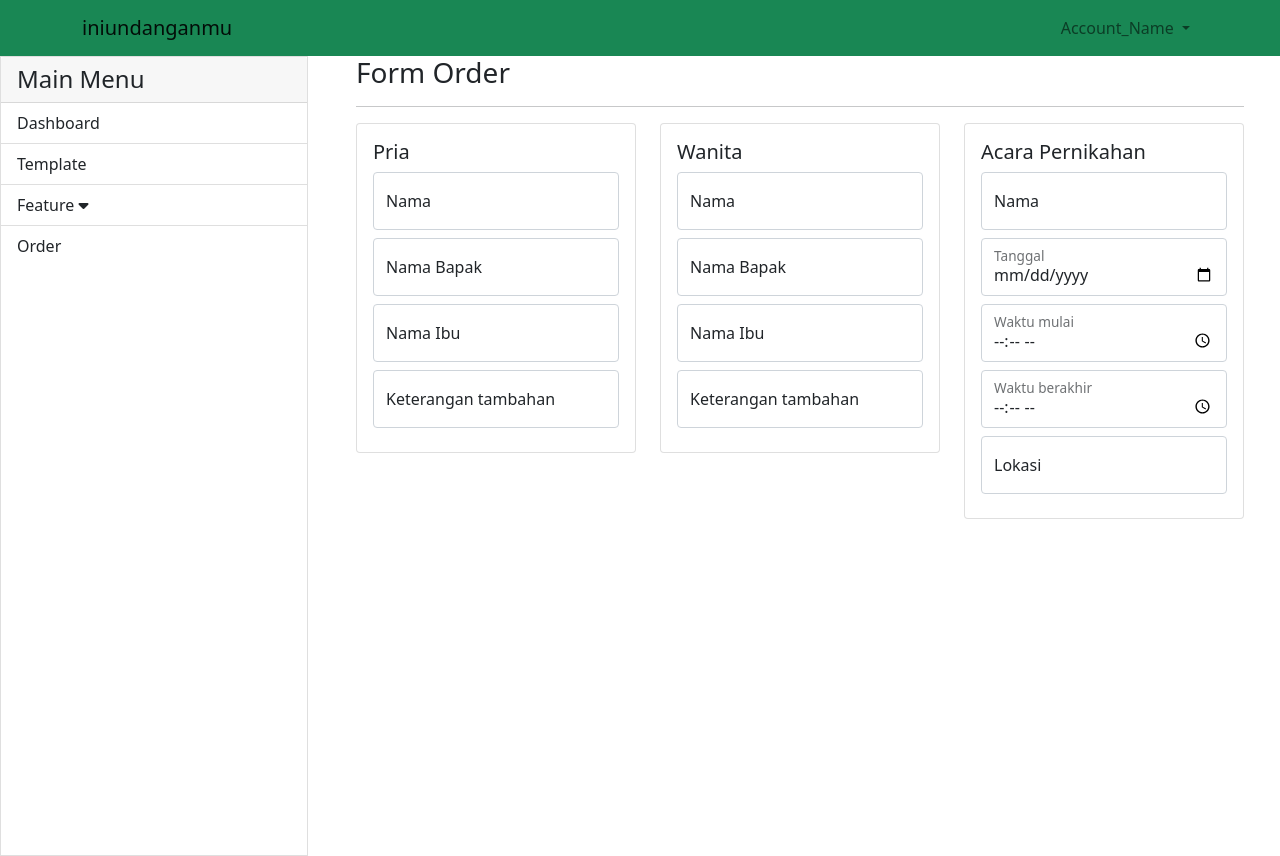
After one commit to nirwanaz/undangan, a CodeIgniter app: page /database/index.php/order/displayAddOrder in a window 1280 px wide. The commit adds this page. Run offline with CodeIgniter, Linux system fonts and the light colour scheme; some libraries are stand-ins or nearby versions.

Commit message:
create form order

```diff
--- a/application/config/config.php
+++ b/application/config/config.php
@@ -23,7 +23,7 @@ defined('BASEPATH') OR exit('No direct script access allowed');
 | a PHP script and you can easily do that on your own.
 |
 */
-$config['base_url'] = '';
+$config['base_url'] = $_SERVER['SERVER_NAME'];
 
 /*
 |--------------------------------------------------------------------------
--- a/application/config/routes.php
+++ b/application/config/routes.php
@@ -54,3 +54,8 @@ $route['404_override'] = '';
 $route['translate_uri_dashes'] = FALSE;
 
 $route['theme/(:num)'] = 'theme/index/$1';
+$route['admin'] = function() {
+    header('location: dashboard');
+};
+$route['admin/dashboard'] = 'dashboard/index';
+$route['admin/order'] = 'order/displayAddOrder';
--- /dev/null
+++ b/application/controllers/Order.php
@@ -0,0 +1,22 @@
+<?php
+defined('BASEPATH') OR exit('No direct script access allowed');
+
+class Order extends CI_Controller {
+
+    function __construct()
+    {
+        parent::__construct();
+    }
+
+    function index() {
+        $data['content'] = '/admin/orderIndex';
+
+        $this->load->view('template_admin', $data);
+    }
+
+    function displayAddOrder() {
+        $data['content'] = '/admin/order_create';
+
+        $this->load->view('template_admin', $data);
+    }
+}
--- /dev/null
+++ b/application/views/admin/order_create.php
@@ -0,0 +1,77 @@
+<div class="container">
+    <div class="row">
+        <div class="col-md">
+            <h3>Form Order</h3>
+            <hr>
+            <form class="row">
+                <div class="col-md" id="coupleInformation">
+                    <div class="card p-3">
+                        <h5 class="card-title">Pria</h5>
+                        <div class="form-floating mb-2">
+                            <input type="text" class="form-control" name="groomName" placeholder="nama mempelai pria">
+                            <label for="groomName">Nama</label>
+                        </div>
+                        <div class="form-floating mb-2">
+                            <input type="text" class="form-control" name="groomFatherName" placeholder="nama bapak">
+                            <label for="groomFatherName">Nama Bapak</label>
+                        </div>
+                        <div class="form-floating mb-2">
+                            <input type="text" class="form-control" name="groomMotherName" placeholder="nama ibu">
+                            <label for="groomMotherName">Nama Ibu</label>
+                        </div>
+                        <div class="form-floating mb-2">
+                            <input type="text" class="form-control" name="groomAdditional" placeholder="keterangan">
+                            <label for="groomAdditional" class="form-label">Keterangan tambahan</label>
+                        </div>
+                    </div>
+                </div>
+                <div class="col-md" id="coupleInformation">
+                    <div class="card p-3">
+                        <h5 class="card-title">Wanita</h5>
+                        <div class="form-floating mb-2">
+                            <input type="text" class="form-control" name="brideName" placeholder="nama mempelai wanita">
+                            <label for="brideName">Nama</label>
+                        </div>
+                        <div class="form-floating mb-2">
+                            <input type="text" class="form-control" name="brideFatherName" placeholder="nama bapak">
+                            <label for="brideFatherName">Nama Bapak</label>
+                        </div>
+                        <div class="form-floating mb-2">
+                            <input type="text" class="form-control" name="brideMotherName" placeholder="nama ibu">
+                            <label for="brideMotherName">Nama Ibu</label>
+                        </div>
+                        <div class="form-floating mb-2">
+                            <input type="text" class="form-control" name="brideAdditional" placeholder="keterangan">
+                            <label for="brideAdditional" class="form-label">Keterangan tambahan</label>
+                        </div>
+                    </div>
+                </div>
+                <div class="col-md" id="weddingEvents">
+                    <div class="card p-3">
+                        <h5 class="card-title">Acara Pernikahan</h5>
+                        <div class="form-floating mb-2">
+                            <input type="text" class="form-control" name="eventName" placeholder="nama acara">
+                            <label for="eventName">Nama</label>
+                        </div>
+                        <div class="form-floating mb-2">
+                            <input type="date" class="form-control" name="eventDate">
+                            <label for="eventDate">Tanggal</label>
+                        </div>
+                        <div class="form-floating mb-2">
+                            <input type="time" class="form-control" name="eventTimeStart">
+                            <label for="eventTimeStart">Waktu mulai</label>
+                        </div>
+                        <div class="form-floating mb-2">
+                            <input type="time" class="form-control" name="eventTimeEnd">
+                            <label for="eventTimeEnd">Waktu berakhir</label>
+                        </div>
+                        <div class="form-floating mb-2">
+                            <input type="text" class="form-control" name="eventLocate" placeholder="lokasi">
+                            <label for="eventLocate">Lokasi</label>
+                        </div>
+                    </div>
+                </div>
+            </form>
+        </div>
+    </div>
+</div>
--- /dev/null
+++ b/application/views/template_admin.php
@@ -0,0 +1,66 @@
+<!DOCTYPE html>
+<html>
+    <head>
+        <!-- Bootstrap CSS -->
+	    <link href="https://cdn.jsdelivr.net/npm/bootstrap@5.0.2/dist/css/bootstrap.min.css" rel="stylesheet" integrity="sha384-EVSTQN3/azprG1Anm3QDgpJLIm9Nao0Yz1ztcQTwFspd3yD65VohhpuuCOmLASjC" crossorigin="anonymous">
+        <!-- FontAwesome -->
+        <script src="https://kit.fontawesome.com/d5d5a7466b.js" crossorigin="anonymous"></script>
+    </head>
+    <body>
+        <nav class="navbar navbar-expand-lg navbar-light bg-success">
+            <div class="container">
+                <a class="navbar-brand" href="#">iniundanganmu</a>
+                <button class="navbar-toggler" type="button" data-bs-toggle="collapse" data-bs-target="#navbarSupportedContent" aria-controls="navbarSupportedContent" aria-expanded="false" aria-label="Toggle navigation">
+                    <span class="navbar-toggler-icon"></span>
+                </button>
+                <div class="collapse navbar-collapse" id="navbarSupportedContent">
+                    <ul class="navbar-nav ms-auto mb-2 mb-lg-0">
+                        <li class="nav-item dropdown">
+                            <a class="nav-link dropdown-toggle" href="#" id="navbarDropdown" role="button" data-bs-toggle="dropdown" aria-expanded="false">
+                                Account_Name
+                            </a>
+                            <ul class="dropdown-menu dropdown-menu-end" id="dropdown" aria-labelledby="navbarDropdown">
+                                <li><a class="dropdown-item" href="#">Action</a></li>
+                                <li><a class="dropdown-item" href="#">Another action</a></li>
+                                <li><hr class="dropdown-divider"></li>
+                                <li><a class="dropdown-item" href="#">Something else here</a></li>
+                            </ul>
+                        </li>
+                    </ul>
+                </div>
+            </div>
+        </nav>
+        <div class="container-fluid">
+            <div class="row">
+                <div class="col-md-3 ps-0">
+                    <div id="mainMenu">
+                        <div class="list-group list-group-flush card" style="height: 100vh;">
+                            <h4 class="card-header">Main Menu</h4>
+                            <a href="dashboard" class="list-group-item list-group-item-action" data-parent="#mainMenu">Dashboard</a>
+                            <a href="#" class="list-group-item list-group-item-action" data-parent="#mainMenu">Template</a>
+                            <a href="#listCollapse" class="list-group-item list-group-item-action" data-bs-toggle="collapse" data-parent="#mainMenu">
+                                Feature
+                                <i class="fa-solid fa-caret-down"></i>
+                            </a>
+                            <div class="collapse" id="listCollapse">
+                                <a href="#" class="list-group-item list-group-item-action">1</a>
+                                <a href="#" class="list-group-item list-group-item-action">2</a>
+                            </div>
+                            <a href="order" class="list-group-item list-group-item-action" data-parent="#mainMenu">Order</a>
+                        </div>
+                        </ul>
+                    </div>
+                </div>
+                <div class="col-md">
+                    <!-- Content -->
+                    <?php $this->load->view($content); ?>
+
+                </div>
+            </div>
+        </div>
+        <!-- Popper JS and Bootstrap JS -->
+        <script src="https://cdn.jsdelivr.net/npm/@popperjs/core@2.9.2/dist/umd/popper.min.js" integrity="sha384-IQsoLXl5PILFhosVNubq5LC7Qb9DXgDA9i+tQ8Zj3iwWAwPtgFTxbJ8NT4GN1R8p" crossorigin="anonymous"></script>
+        <script src="https://cdn.jsdelivr.net/npm/bootstrap@5.0.2/dist/js/bootstrap.min.js" integrity="sha384-cVKIPhGWiC2Al4u+LWgxfKTRIcfu0JTxR+EQDz/bgldoEyl4H0zUF0QKbrJ0EcQF" crossorigin="anonymous"></script>
+
+    </body>
+</html>
--- a/application/views/theme/theme1.php
+++ b/application/views/theme/theme1.php
@@ -59,7 +59,7 @@
                         class="w-100"
                         style="object-fit: cover; object-position: 0 80px"
                         height="300"
-                        src="../assets/image/couple.jpg"
+                        src="<?php echo base_url('assets/image/couple.jpg') ?>"
                         alt="img-upper"
                     >
                     <h3>Romeo And Juliette</h3>
--- a/application/views/theme/theme2.php
+++ b/application/views/theme/theme2.php
@@ -201,3 +201,6 @@
         </div>
     </div>
 </section>
+<?php $this->load->view($map) ?>
+<?php $this->load->view('/component/countdown') ?>
+<?php $this->load->view('/component/videoplayer') ?>
```
Also changed, not shown: application/controllers/Dashboard.php (added, +16 -0 lines), application/views/admin/dashboard_admin.php (added, +37 -0 lines), application/views/admin/orderIndex.php (added, +18 -0 lines), application/views/client/order_create.php (added, +20 -0 lines), application/views/component/countdown.php (+15 -13 lines), application/views/component/videoplayer.php (added, +11 -0 lines), application/views/welcome_message.php (+21 -8 lines).
